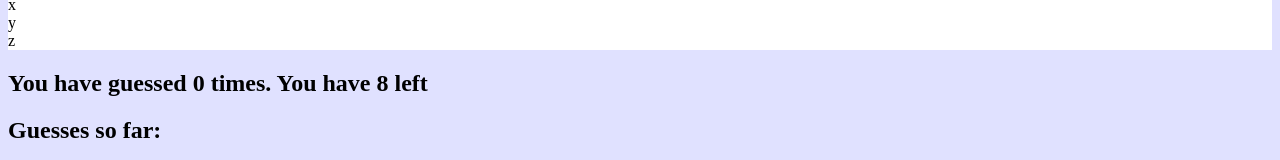
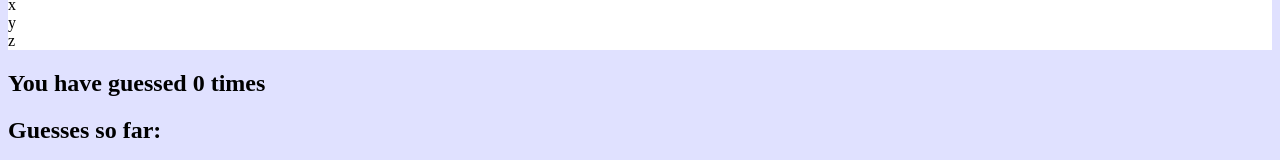
Before and after one commit to debjohnson33/wordleClone, a React (Create React App) app in the folder client/: page / in a window 1280 px wide. Shown: the part 498-658 px from the top of the page. Built offline with nearby package versions, Linux system fonts and the light colour scheme; no server answers; the HTML template or start-up script is replaced by a standard one.

Commit message:
Add modals/edit guess form & result

```diff
--- a/client/src/App.jsx
+++ b/client/src/App.jsx
@@ -4,6 +4,9 @@ import axios from "axios";
 import WordGuessForm from "./components/WordGuessForm.jsx";
 import Alphabet from "./components/Alphabet.jsx";
 import styles from "./styles.css";
+
+import WinnerModal from "./WinnerModal.jsx";
+import LoserModal from "./LoserModal.jsx";
 
 const App = () => {
   const [currentWord, setWord] = useState("");
@@ -16,7 +19,7 @@ const App = () => {
   const [blackLetters, setBlackLetters] = useState([]);
   const [guess, setGuess] = useState("");
   const [win, setWin] = useState(false);
-  const [lose, setLose] = useState(true);
+  const [lose, setLose] = useState(false);
 
   useEffect(() => {
     axios.get('/api/getRandomWord')
@@ -27,16 +30,19 @@ const App = () => {
   }, [""]);
 
   const renderModal = () => {
-    // win is true
-    //  return winnerModal
-    // lose is true
-    //  return loserModal
+    if (win === true) {
+      <WinnerModal />
+    } else if (lose === true) {
+      <LoserModal correctWord={currentWord} />
+    } else {
+      null
+    }
   }
 
   return (
     <div>
       <Alphabet greenLetters={greenLetters} yellowLetters={yellowLetters} blackLetters={blackLetters} />
-      <WordGuessForm guess={guess} currentWord={currentWord} setGreenLetters={setGreenLetters} setYellowLetters={setYellowLetters} setBlackLetters={setBlackLetters} setGuess={setGuess} setWin={setWin} win={win} setLose={setLose} lose={lose} />
+      <WordGuessForm guess={guess} currentWord={currentWord} setGreenLetters={setGreenLetters} setYellowLetters={setYellowLetters} setBlackLetters={setBlackLetters} setGuess={setGuess} setWin={setWin} setLose={setLose} />
       {renderModal()}
     </div>
   );
--- a/client/src/components/GuessResult.jsx
+++ b/client/src/components/GuessResult.jsx
@@ -1,8 +1,8 @@
 import React from "react";
 
-const GuessResult = ({numGuesses, win}) => {
+const GuessResult = ({numGuesses}) => {
   return (
-    (win === true) ? <h2>You have guessed {numGuesses} times and you WON!</h2> : <h2>You have guessed {numGuesses} times. You have {8 - numGuesses} left</h2>
+    <h2>You have guessed {numGuesses} times</h2>
   )
 }
 
--- a/client/src/components/WordGuessForm.jsx
+++ b/client/src/components/WordGuessForm.jsx
@@ -5,7 +5,7 @@ import styles from "../styles.css";
 import GuessResult from "./GuessResult.jsx";
 import GuessesDisplay from "./GuessesDisplay.jsx";
 
-const WordGuessForm = ({guess, currentWord, setGreenLetters, setYellowLetters, setBlackLetters, setGuess, setWin, win, setLose, lose}) => {
+const WordGuessForm = ({guess, currentWord, setGreenLetters, setYellowLetters, setBlackLetters, setGuess, setWin, setLose}) => {
 
   const [words, setWords] = useState([]);
   const [numGuesses, setNumGuesses] = useState(0);
@@ -71,16 +71,18 @@ const WordGuessForm = ({guess, currentWord, setGreenLetters, setYellowLetters, s
           }
         }
         setGuesses(guesses => [...guesses, guessArr]);
+        if (guesses > 8) {
+          setLose(true);
+        }
       } else {
         alert('Sorry, that word is not in the list of words');
       }
-      setLose(true);
     }
   }
 
   return (
     <div>
-      <GuessResult numGuesses={numGuesses} win={win} guess={guess} />
+      <GuessResult numGuesses={numGuesses} guess={guess} />
       <GuessesDisplay guess={guess} guesses={guesses} />
         <form onSubmit={event => {
             event.preventDefault();
--- a/client/src/styles.css
+++ b/client/src/styles.css
@@ -63,3 +63,26 @@ input .wordinput {
   flex-basis: 10%;
   margin: 1%;
 }
+
+#winnerModal {
+  position: relative;
+  z-index: 999;
+}
+
+#loserModal {
+  position: relative;
+  z-index: 999;
+}
+
+.modal {
+  background-color: rgba(0,0,0,0.5);
+  position: fixed;
+  height: 100%;
+  width: 100%;
+  top: 0;
+  left: 0;
+  display: flex;
+  flex-flow: column;
+  align-items: center;
+  justify-content: center;
+}
```
